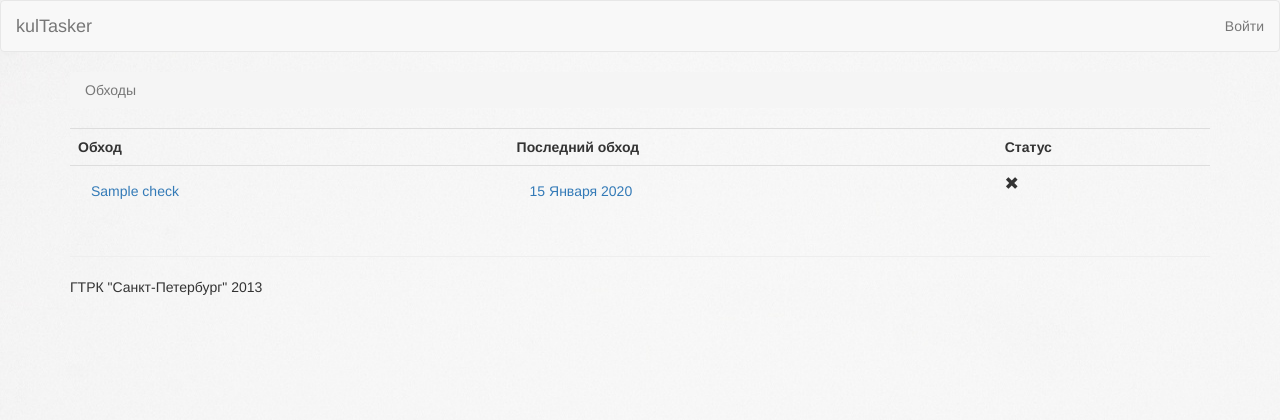
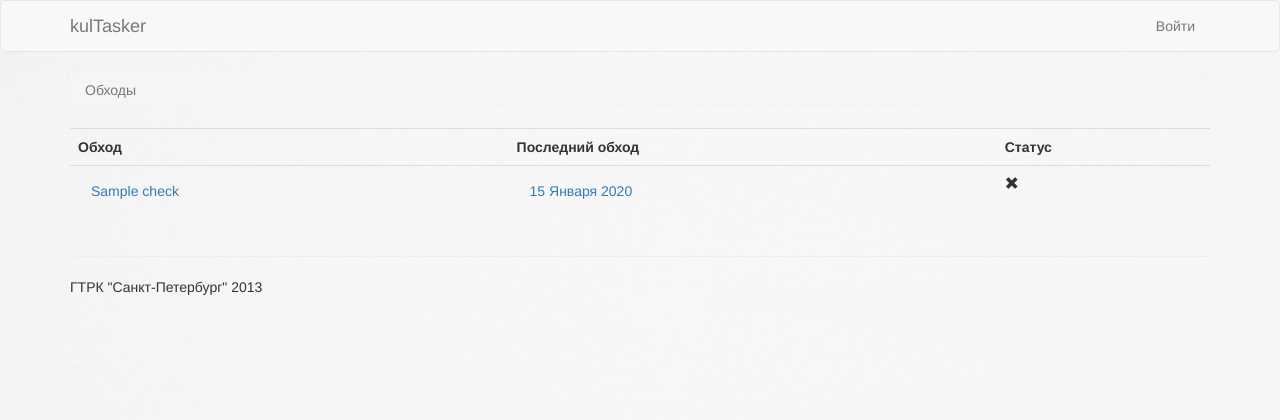
Before and after one commit to Philippino/kultasker, a Django app: template templates/checks.html in a window 1280 px wide. Shown: the top 420 px of the page. Run offline with Django 3.2, Linux system fonts and the light colour scheme; the template is opened without the code that fills it: most values are stand-ins (such as "Sample title", 1, 10 or a date in 2020); some libraries are stand-ins or nearby versions.

Commit message:
Подправлена базовая страница.

```diff
--- a/templates/base.html
+++ b/templates/base.html
@@ -9,15 +9,9 @@
 		background-repeat:no-repeat;
 		display: compact
 	}
-	.green{
-		color: green;
-	}
-	.red{
-		color: red;
-	}
-	.blue{
-		color: blue;
-	}
+	.green{ color: green;}
+	.red{color: red;}
+	.blue{color: blue;}
 	</style>
 		<!-- Подключение к CSS Bootstrap-->
 		<link rel="stylesheet" href="//netdna.bootstrapcdn.com/bootstrap/3.0.1/css/bootstrap.min.css">
@@ -27,6 +21,7 @@
 	<body onload="startTime()" style>
 		<!-- Панель навигации -->
 		<nav class="navbar navbar-default" role='navigation'>
+		<div class='container'>
 			<div class='navbar-header'>
           	<a class="navbar-brand" href="/">kulTasker</a>
         	<button type='button' class='navbar-toggle' data-toggle='collapse' data-target="#top-navbar-collapse">
@@ -63,27 +58,32 @@
             		{% endif %}
           		</ul>
       		</div>
+      	</div>
       	</nav>
-    <div class='container'>
       	<!-- Вывод сообщений -->
       	{% if messages %}
+      	<div class='container'>
 		{% for message in messages %}
 		<div class="alert alert-{{ message.tags }}">
     		{{ message }}
     		<a class="close" data-dismiss='alert' href="#" aria-hidden="true">&times;</a>
 		</div>
 		{% endfor %}
+		</div>
 		{% endif %}
-			<!-- Основное тело страницы-->
-			{% block content %}{% endblock %}
+	<div class='container'>
+		<!-- Основное тело страницы-->
+		{% block content %}{% endblock %}
+	</div>
 		</div>
-		<div class='container'>
-			<!-- Подложка страницы-->
-			{% block footer %}
+
+		<!-- Подложка страницы-->
+		{% block footer %}
+			<div class='container'>
 			<hr>
 			<p>ГТРК "Санкт-Петербург" 2013</p>
-			{% endblock %}
-		</div>
+			</div>
+		{% endblock %}
 		<!-- Подключение к Bootstrap Javascript -->
 		<script type="text/javascript" src="//ajax.googleapis.com/ajax/libs/jquery/1.10.2/jquery.min.js"></script>
 		<script type="text/javascript" src='//netdna.bootstrapcdn.com/bootstrap/3.0.1/js/bootstrap.js'></script>
```
